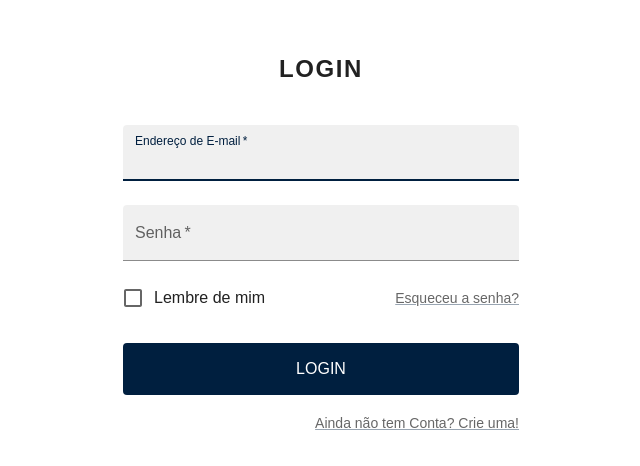
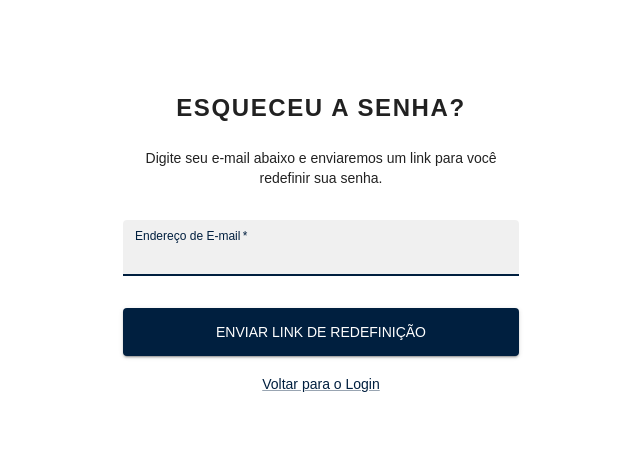
Before and after one commit to BenchibanORG/Benchiban_frontend, a React (Create React App) app: page /forgot-password in a window 1280 px wide. Shown: the part 156-622 px from the top of the page, without its empty margins (319-959 px from the left). Built offline with nearby package versions, Linux system fonts and the light colour scheme.

Commit message:
Implentado as telas de recuperar senha e testes unitários nessas telas

```diff
--- a/src/App.js
+++ b/src/App.js
@@ -4,6 +4,9 @@ import LoginPage from './pages/LoginPage';
 import RegisterPage from './pages/RegisterPage';
 import DashboardPage from './pages/DashboardPage';
 import ResultsPage from './pages/ResultsPage';
+import ForgotPasswordPage from './pages/ForgotPasswordPage';
+import ResetPasswordPage from './pages/ResetPasswordPage';
+// -----------------------------------------
 
 function App() {
   return (
@@ -21,6 +24,11 @@ function App() {
         {/* Rota para a página que exibe os resultados da busca */}
         <Route path="/results" element={<ResultsPage />} />
 
+        {/* Rotas para redefinir senha */}
+        <Route path="/forgot-password" element={<ForgotPasswordPage />} />
+        <Route path="/reset-password" element={<ResetPasswordPage />} />
+        {/* ------------------------------------ */}
+
         {/* Rota padrão: redireciona para /login se nenhuma outra rota combinar */}
         <Route path="*" element={<LoginPage />} />
       </Routes>
--- /dev/null
+++ b/src/pages/ForgotPasswordPage.js
@@ -0,0 +1,74 @@
+import React, { useState } from 'react';
+import { Box, TextField, Button, Alert, Link, Typography } from '@mui/material';
+import { Link as RouterLink } from 'react-router-dom';
+import AuthLayout from '../components/AuthLayout';
+
+function ForgotPasswordPage() {
+  const [email, setEmail] = useState('');
+  const [error, setError] = useState('');
+  const [success, setSuccess] = useState('');
+
+  const handleSubmit = async (event) => {
+    event.preventDefault();
+    setError('');
+    setSuccess('');
+
+    const emailRegex = /^(?=.{1,254}$)(?=.{1,64}@)[a-zA-Z0-9!#$%&'*+/=?^_`{|}~-]+(?:\.[a-zA-Z0-9!#$%&'*+/=?^_`{|}~-]+)*@[a-zA-Z0-9](?:[a-zA-Z0-9-]{0,61}[a-zA-Z0-9])?(?:\.[a-zA-Z0-9](?:[a-zA-Z0-9-]{0,61}[a-zA-Z0-9])?)*$/;
+    if (!email || !emailRegex.test(email)) {
+      setError('Por favor, digite um endereço de e-mail válido.');
+      return;
+    }
+    // ---------------------------------------------------
+
+    // LÓGICA DA API DO BACKEND (simulada por enquanto)
+    console.log(`Solicitando redefinição de senha para: ${email}`);
+    setSuccess('Se um usuário com este e-mail existir, um link de redefinição foi enviado.');
+    // Limpa o campo de e-mail após a submissão
+    setEmail('');
+  };
+
+  return (
+    <AuthLayout title="ESQUECEU A SENHA?">
+      <Box component="form" onSubmit={handleSubmit} noValidate sx={{ width: '100%' }}>
+
+        {error && <Alert severity="error" sx={{ my: 2 }}>{error}</Alert>}
+        {success && <Alert severity="success" sx={{ my: 2 }}>{success}</Alert>}
+
+        <Typography variant="body2" align="center" sx={{ mb: 2 }}>
+          Digite seu e-mail abaixo e enviaremos um link para você redefinir sua senha.
+        </Typography>
+
+        <TextField
+          margin="normal"
+          required
+          fullWidth
+          id="email"
+          label="Endereço de E-mail"
+          name="email"
+          autoComplete="email"
+          autoFocus
+          variant="filled"
+          value={email}
+          onChange={(e) => setEmail(e.target.value)}
+        />
+
+        <Button
+          type="submit"
+          fullWidth
+          variant="contained"
+          sx={{ mt: 3, mb: 2, py: 1.5 }}
+        >
+          Enviar Link de Redefinição
+        </Button>
+
+        <Box sx={{ textAlign: 'center' }}>
+            <Link component={RouterLink} to="/login" variant="body2">
+              Voltar para o Login
+            </Link>
+        </Box>
+      </Box>
+    </AuthLayout>
+  );
+}
+
+export default ForgotPasswordPage;
--- a/src/pages/LoginPage.js
+++ b/src/pages/LoginPage.js
@@ -88,8 +88,8 @@ function LoginPage() {
             control={<Checkbox value="remember" color="primary" />}
             label="Lembre de mim"
           />
-          <Link href="#" variant="body2" sx={{ color: 'text.secondary' }}>
-            Esqueceu a senha?
+          <Link component={RouterLink} to="/forgot-password" variant="body2" sx={{ color: 'text.secondary' }}>
+          Esqueceu a senha?
           </Link>
         </Box>
 
--- /dev/null
+++ b/src/pages/ResetPasswordPage.js
@@ -0,0 +1,86 @@
+import React, { useState } from 'react';
+import { useNavigate, Link as RouterLink } from 'react-router-dom';
+import { Box, TextField, Button, Alert, Link } from '@mui/material';
+import AuthLayout from '../components/AuthLayout';
+// Supondo que você criará uma função 'resetPassword' no futuro
+// import { resetPassword } from '../services/api';
+
+function ResetPasswordPage() {
+  const [password, setPassword] = useState('');
+  const [confirmPassword, setConfirmPassword] = useState('');
+  const [error, setError] = useState('');
+  const [success, setSuccess] = useState('');
+  const navigate = useNavigate();
+
+  const handleSubmit = async (event) => {
+    event.preventDefault();
+    setError('');
+    setSuccess('');
+
+    if (!password || !confirmPassword) {
+      setError('Por favor, preencha todos os campos.');
+      return;
+    }
+    if (password !== confirmPassword) {
+      setError('As senhas não coincidem!');
+      return;
+    }
+
+    try {
+      // A lógica para chamar a API de redefinição de senha virá aqui.
+      // const token = new URLSearchParams(window.location.search).get('token');
+      // await resetPassword(token, password);
+      console.log('Senha redefinida com sucesso (simulado)');
+      setSuccess('Sua senha foi redefinida com sucesso! Redirecionando...');
+      setTimeout(() => navigate('/login'), 2000);
+    } catch (err) {
+      setError(err.message || 'Ocorreu um erro ao redefinir a senha.');
+    }
+  };
+
+  return (
+    <AuthLayout title="REDEFINIR SENHA">
+      <Box component="form" onSubmit={handleSubmit} noValidate sx={{ width: '100%' }}>
+
+        {error && <Alert severity="error" sx={{ my: 2 }}>{error}</Alert>}
+        {success && <Alert severity="success" sx={{ my: 2 }}>{success}</Alert>}
+
+        <TextField
+          margin="normal"
+          required
+          fullWidth
+          name="password"
+          label="Nova Senha"
+          type="password"
+          variant="filled"
+          value={password}
+          onChange={(e) => setPassword(e.target.value)}
+          inputProps={{ 'data-testid': 'password-input' }}
+        />
+        <TextField
+          margin="normal"
+          required
+          fullWidth
+          name="confirmPassword"
+          label="Confirmar Nova Senha"
+          type="password"
+          variant="filled"
+          value={confirmPassword}
+          onChange={(e) => setConfirmPassword(e.target.value)}
+          inputProps={{ 'data-testid': 'confirm-password-input' }}
+        />
+
+        <Button
+          type="submit"
+          fullWidth
+          variant="contained"
+          sx={{ mt: 3, mb: 2, py: 1.5 }}
+        >
+          Salvar Nova Senha
+        </Button>
+      </Box>
+    </AuthLayout>
+  );
+}
+
+export default ResetPasswordPage;
```
Also changed, not shown: 2 other files (tests, documents, lock files or other folders).
